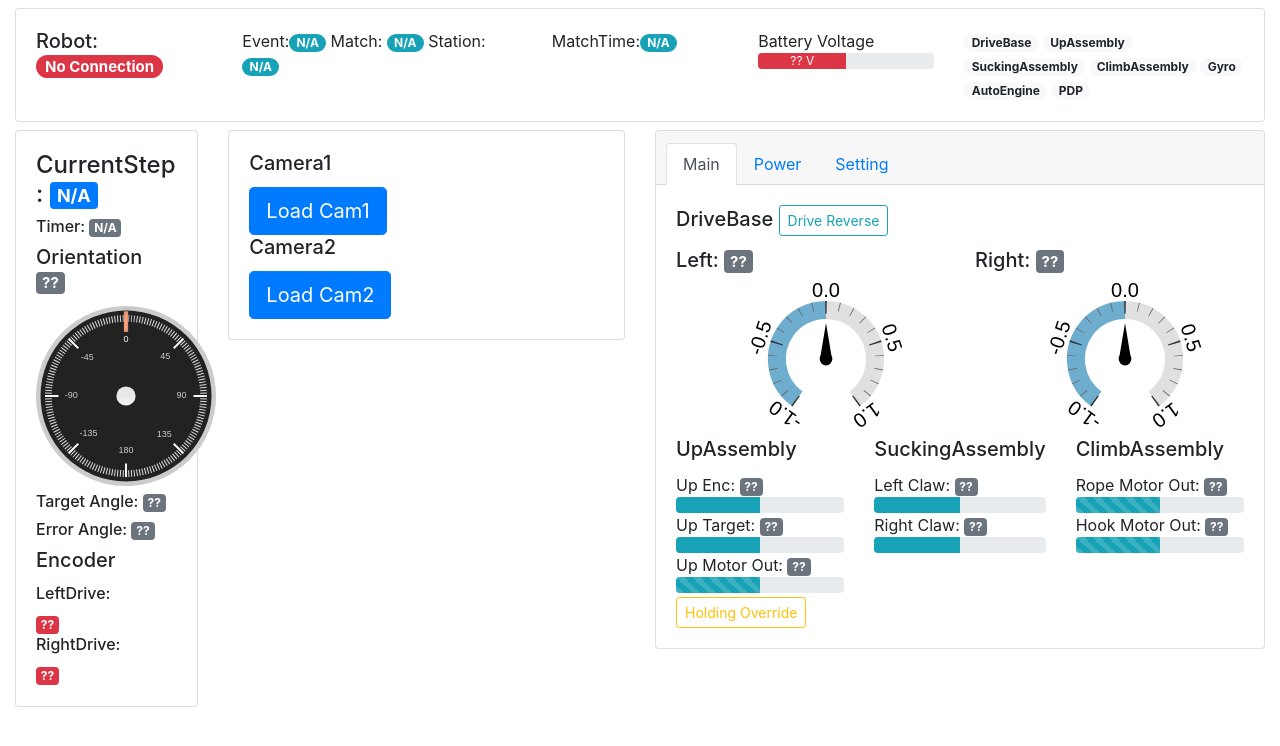
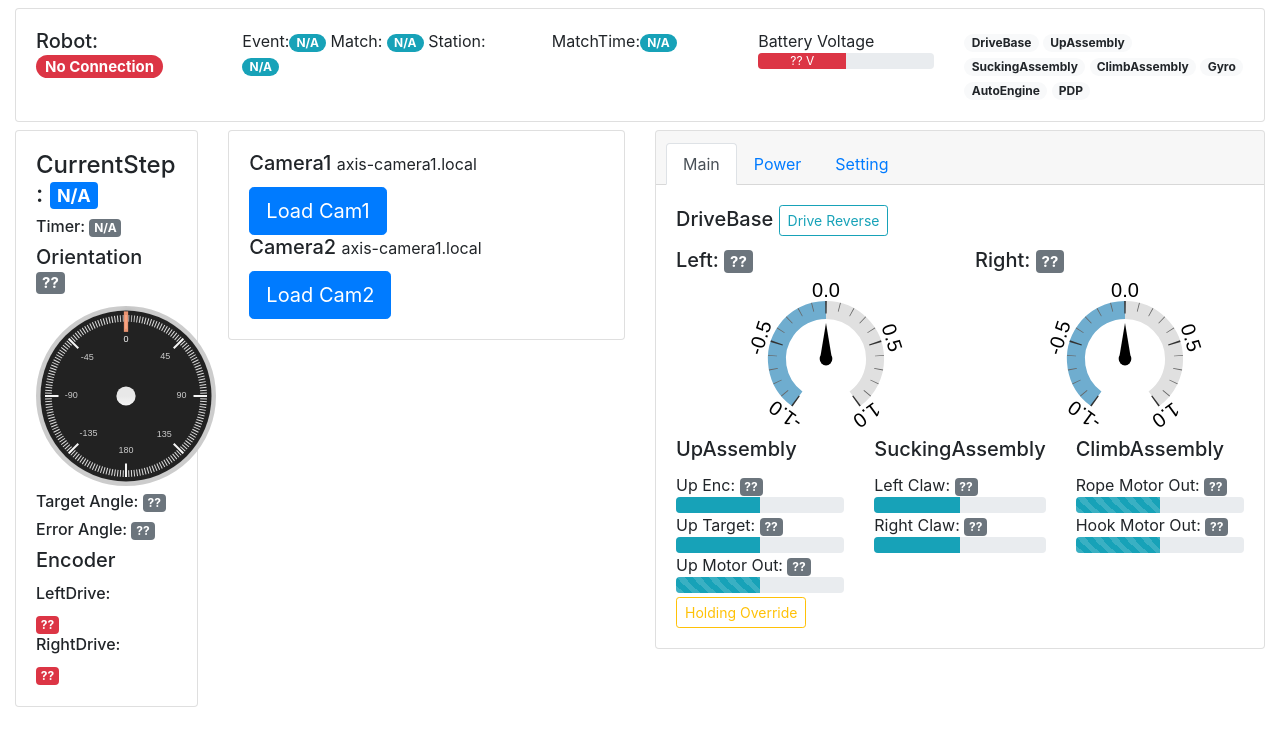
Before and after one commit to Team6083/OverDashboard, a plain HTML site: page dist/windows/index.html in a window 1280 px wide. Drawn offline with Linux system fonts and the light colour scheme; a script that the page names is missing.

Commit message:
add cam address

```diff
--- a/dist/windows/index.html
+++ b/dist/windows/index.html
@@ -88,10 +88,16 @@
           <div class="col-lg-4">
             <div class="card">
               <div class="card-body">
-                <h5 class="card-title">Camera1</h5>
+                <h5 class="card-title">
+                  Camera1
+                  <small>axis-camera1.local</small>
+                </h5>
                 <button type="button" class="btn btn-primary btn-lg" id="cam1Load">Load Cam1</button>
                 <div id="cam1"></div>
-                <h5 class="card-title">Camera2</h5>
+                <h5 class="card-title">
+                  Camera2
+                  <small>axis-camera1.local</small>
+                </h5>
                 <button type="button" class="btn btn-primary btn-lg" id="cam2Load">Load Cam2</button>
                 <div id="cam2"></div>
               </div>
```
